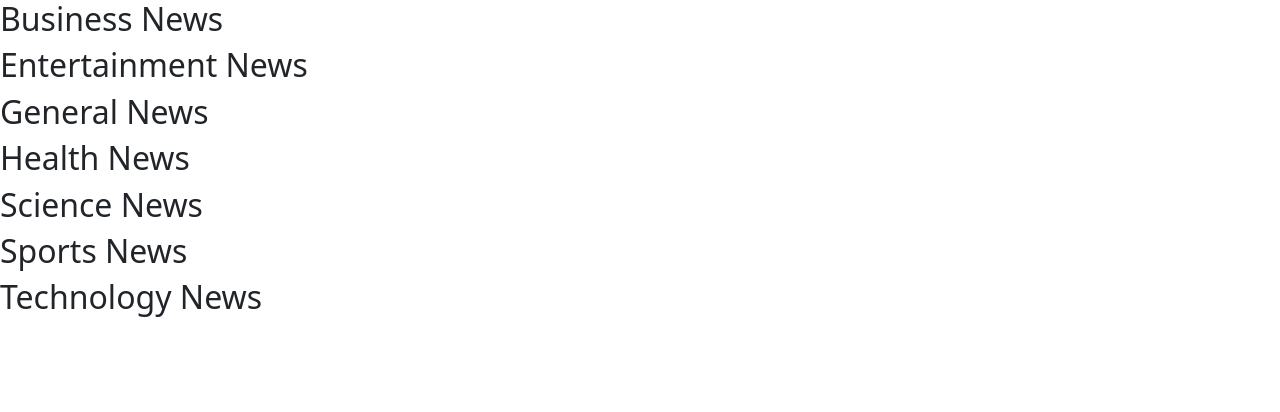
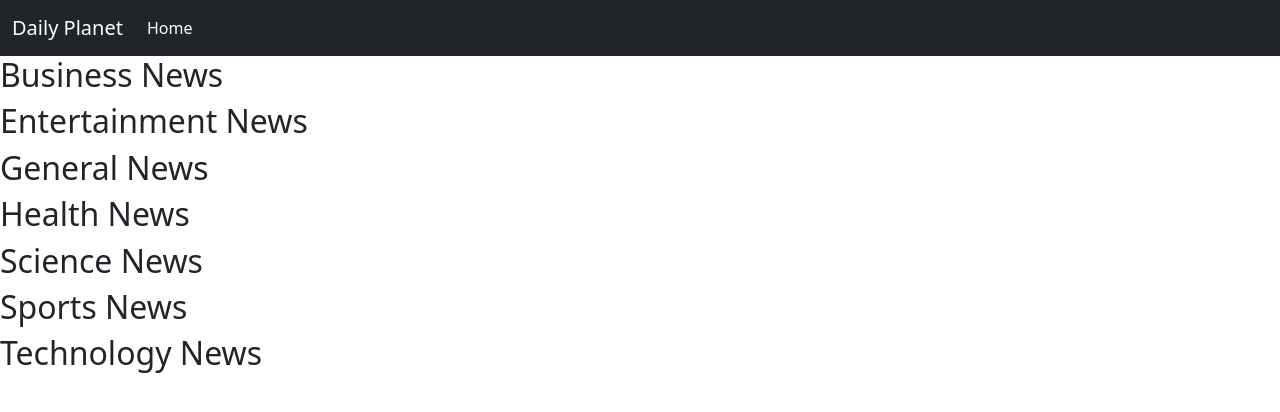
Before and after one commit to mururi/daily_planet, a Flask app: template app/templates/index.html in a window 1280 px wide. Shown: the top 412 px of the page. Run offline with Flask 2, Linux system fonts and the light colour scheme; the template is opened without the code that fills it, so the values that code supplies are empty; parts of the project's set-up code (start-up, migrations or seed data) failed here and were passed over.

Commit message:
Add navbar

```diff
--- a/app/templates/base.html
+++ b/app/templates/base.html
@@ -14,6 +14,11 @@
 </head>
 
 <body>
+  <!-- Navbar block -->
+  {% block navbar %}
+    {% include 'navbar.html' %}
+  {% endblock %}
+
   <!-- Content block -->
   {% block content %}
 
--- /dev/null
+++ b/app/templates/navbar.html
@@ -0,0 +1,13 @@
+<nav class="navbar navbar-expand-lg navbar-dark bg-dark">
+  <div class="container-fluid">
+    <a class="navbar-brand" href="/">Daily Planet</a>
+    <button class="navbar-toggler" type="button" data-bs-toggle="collapse" data-bs-target="#navbarNavAltMarkup" aria-controls="navbarNavAltMarkup" aria-expanded="false" aria-label="Toggle navigation">
+      <span class="navbar-toggler-icon"></span>
+    </button>
+    <div class="collapse navbar-collapse" id="navbarNavAltMarkup">
+      <div class="navbar-nav">
+        <a class="nav-link active" aria-current="page" href="/">Home</a>
+      </div>
+    </div>
+  </div>
+</nav>
```
